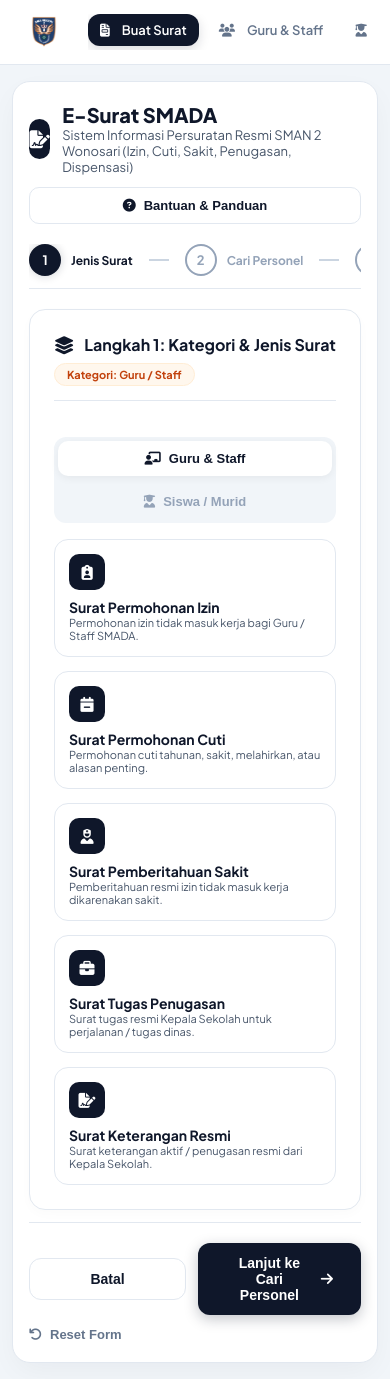
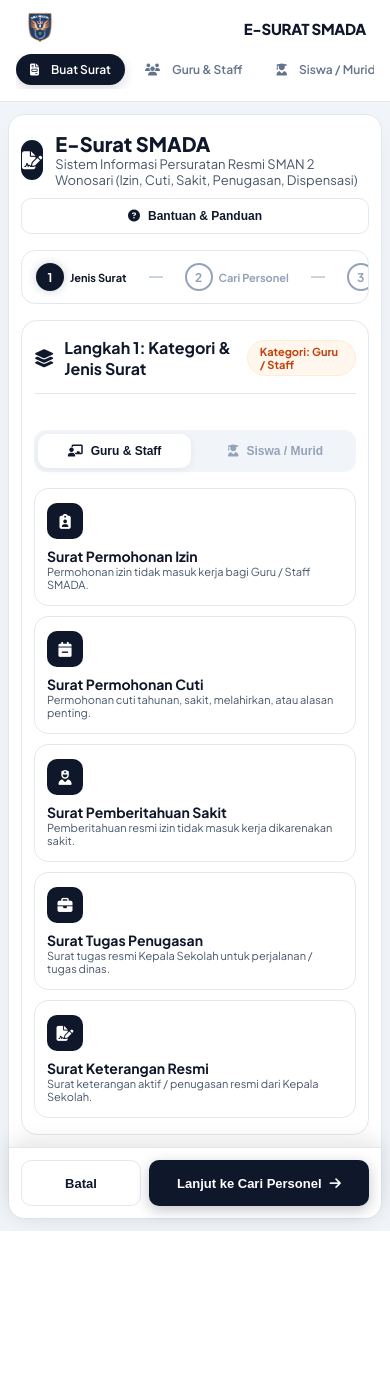
Before and after one commit to wannnn27/E-Surat-SMADA, a Flask app: page / in a window 390 px wide. After the commit the page ends 1231 px from the top, so only its background shows below. Run offline with Flask 3, Linux system fonts and the light colour scheme.

Commit message:
Enhance mobile UI responsiveness, horizontal stepper scroll, and touch targets

```diff
--- a/static/style.css
+++ b/static/style.css
@@ -806,52 +806,61 @@ input.form-control:focus {
     width: 100%;
     border-right: none;
     border-bottom: 1px solid var(--sidebar-border);
-    padding: 14px 20px;
-    flex-direction: row;
-    align-items: center;
-    justify-content: space-between;
+    padding: 12px 16px;
+    flex-direction: column;
+    align-items: stretch;
+    gap: 12px;
+    background: var(--sidebar-bg);
   }
 
   .sidebar-top {
-    flex-direction: row;
+    flex-direction: column;
+    align-items: stretch;
+    gap: 10px;
+    width: 100%;
+  }
+
+  .sidebar-brand {
+    display: flex;
     align-items: center;
-    gap: 20px;
+    justify-content: space-between;
     width: 100%;
   }
 
   .sidebar-nav {
+    display: flex;
     flex-direction: row;
-    gap: 8px;
+    gap: 6px;
     overflow-x: auto;
+    white-space: nowrap;
     padding-bottom: 4px;
+    -webkit-overflow-scrolling: touch;
+    scrollbar-width: none;
+  }
+
+  .sidebar-nav::-webkit-scrollbar {
+    display: none;
   }
 
   .nav-item {
-    white-space: nowrap;
-    padding: 8px 12px;
-    font-size: 13px;
+    flex-shrink: 0;
+    padding: 8px 14px;
+    font-size: 12px;
+    border-radius: 20px;
   }
 
   .sidebar-bottom {
-    display: none; /* Replaced by top actions */
+    display: none;
   }
 
   .app-main {
-    padding: 16px 12px;
+    padding: 12px 8px;
   }
 
   .dashboard-wrapper {
-    padding: 20px 16px;
-    border-radius: 18px;
-    gap: 20px;
-  }
-
-  .dashboard-grid-split {
-    grid-template-columns: 1fr;
-  }
-
-  .preview-container {
-    position: static;
+    padding: 16px 12px;
+    border-radius: 16px;
+    gap: 16px;
   }
 }
 
@@ -859,64 +868,143 @@ input.form-control:focus {
 @media (max-width: 768px) {
   .dashboard-top-header {
     flex-direction: column;
-    align-items: flex-start;
-    gap: 12px;
+    align-items: stretch;
+    gap: 10px;
   }
 
   .btn-header-outline {
     width: 100%;
     justify-content: center;
+    padding: 10px 14px;
+    font-size: 12px;
   }
 
+  /* Smooth Horizontal Scroll Stepper on Mobile */
   .circle-stepper {
+    display: flex;
+    align-items: center;
+    justify-content: flex-start;
     overflow-x: auto;
-    padding-bottom: 12px;
+    white-space: nowrap;
+    padding: 10px 8px;
+    background: var(--bg-primary);
+    border-radius: 14px;
+    border: 1px solid var(--card-border);
+    -webkit-overflow-scrolling: touch;
+    scrollbar-width: none;
+  }
+
+  .circle-stepper::-webkit-scrollbar {
+    display: none;
+  }
+
+  .stepper-circle-item {
+    flex-shrink: 0;
+    gap: 6px;
+    padding: 2px 6px;
+  }
+
+  .circle-num {
+    width: 28px;
+    height: 28px;
+    font-size: 12px;
   }
 
   .circle-title {
-    font-size: 12px;
+    font-size: 11px;
     white-space: nowrap;
   }
 
   .stepper-divider {
-    width: 20px;
+    width: 14px;
     flex-shrink: 0;
+  }
+
+  .dashboard-card {
+    padding: 16px 12px;
+    border-radius: 16px;
+  }
+
+  .card-header-bar {
+    flex-direction: row;
+    align-items: center;
+    justify-content: space-between;
+    gap: 8px;
   }
 
   .surat-card-grid {
     grid-template-columns: 1fr;
+    gap: 10px;
   }
 
-  .dashboard-bottom-bar {
-    flex-direction: column-reverse;
-    gap: 12px;
-    align-items: stretch;
+  .surat-select-card {
+    padding: 14px 12px;
   }
 
-  .bottom-left-actions,
+  /* Sticky Bottom Bar on Mobile */
+  .dashboard-bottom-bar {
+    position: sticky;
+    bottom: 0;
+    background: var(--card-bg);
+    z-index: 99;
+    padding: 12px;
+    margin: 12px -12px -16px -12px;
+    border-top: 1px solid var(--card-border);
+    box-shadow: 0 -6px 20px rgba(0,0,0,0.1);
+    border-radius: 0 0 16px 16px;
+    flex-direction: row;
+    justify-content: space-between;
+    align-items: center;
+  }
+
+  .bottom-left-actions {
+    display: none;
+  }
+
   .bottom-right-actions {
     width: 100%;
     display: flex;
-    justify-content: space-between;
+    gap: 8px;
   }
 
-  .btn-bottom-cancel,
+  .btn-bottom-cancel {
+    flex: 1;
+    padding: 12px 10px;
+    font-size: 13px;
+    min-height: 46px;
+    justify-content: center;
+    text-align: center;
+    border-radius: 10px;
+  }
+
   .btn-bottom-navy {
-    flex: 1;
+    flex: 2;
+    padding: 12px 12px;
+    font-size: 13px;
+    min-height: 46px;
     justify-content: center;
+    text-align: center;
+    border-radius: 10px;
+  }
+
+  /* Mobile Input Touch Target Size */
+  select.form-control,
+  input.form-control {
+    min-height: 44px;
+    font-size: 14px;
   }
 
   .modal-overlay {
-    padding: 10px;
+    padding: 8px;
   }
 
   .modal-content {
-    max-height: 95vh;
+    max-height: 96vh;
     border-radius: 16px;
   }
 
   .modal-paper {
-    padding: 18px 16px;
+    padding: 18px 14px;
   }
 
   .modal-footer {
@@ -932,17 +1020,14 @@ input.form-control:focus {
 
 /* Extra Small Screens (<= 480px) */
 @media (max-width: 480px) {
-  .sidebar-brand-name {
-    display: none;
+  .category-tabs-container {
+    flex-direction: row;
   }
 
-  .card-header-bar {
-    flex-direction: column;
-    align-items: flex-start;
-    gap: 8px;
-  }
-
-  .category-tabs-container {
-    flex-direction: column;
+  .category-tab {
+    flex: 1;
+    text-align: center;
+    padding: 10px 8px;
+    font-size: 12px;
   }
 }
```
